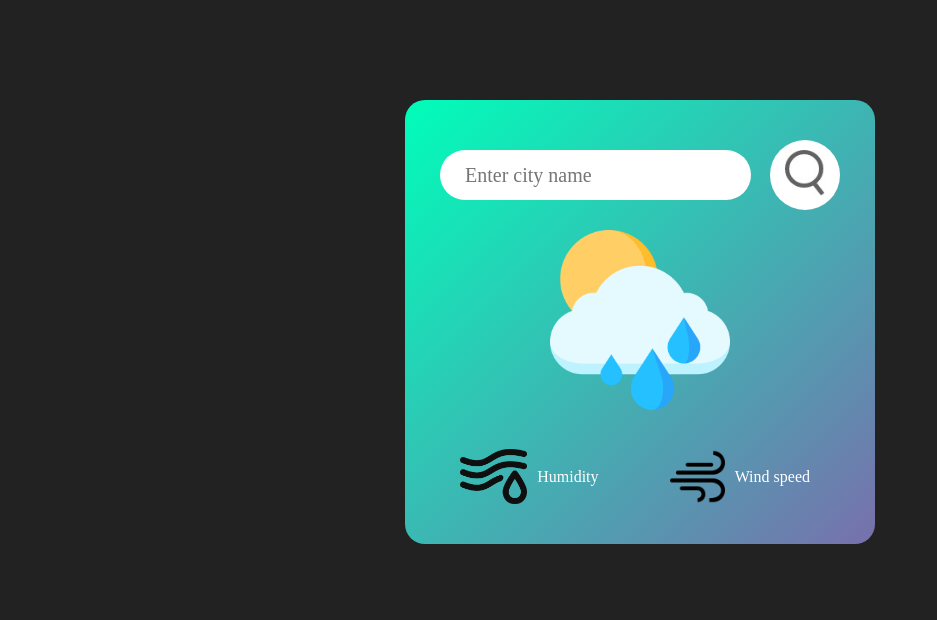
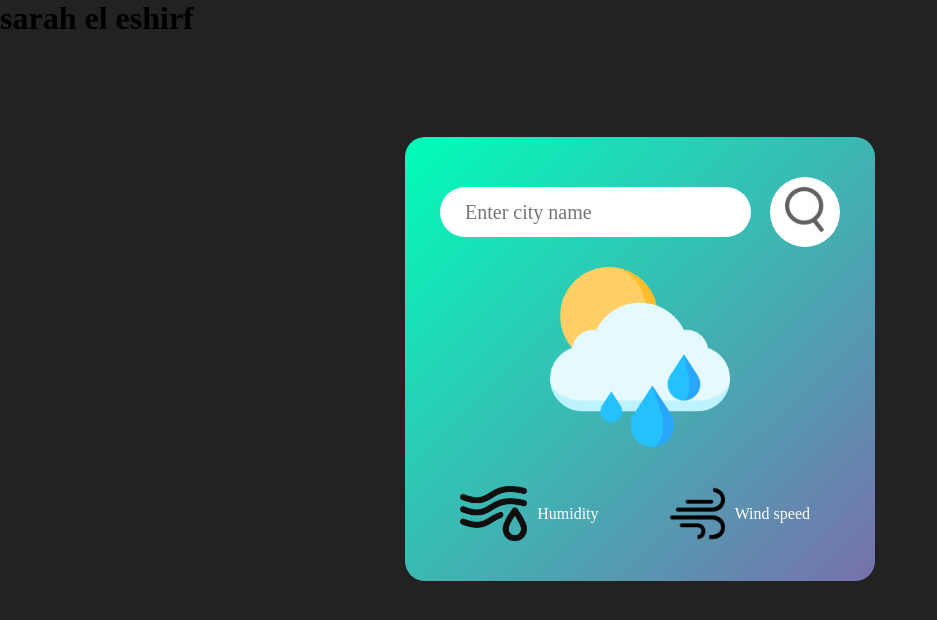
Before and after one commit to mehboob64/Weather-website, a plain HTML site: page index.html in a window 1280 px wide. Shown: the whole page, without its empty margins (0-937 px from the left). Drawn offline with Linux system fonts and the light colour scheme; no server answers.

Commit message:
Update index.html

```diff
--- a/index.html
+++ b/index.html
@@ -7,6 +7,7 @@
     <link rel="stylesheet" href="style.css">
 </head>
 <body>
+    <h1>sarah el eshirf</h1>
     <div class="card">
         <div class="search">
             <input type="text" placeholder="Enter city name" spellcheck="false">
```
